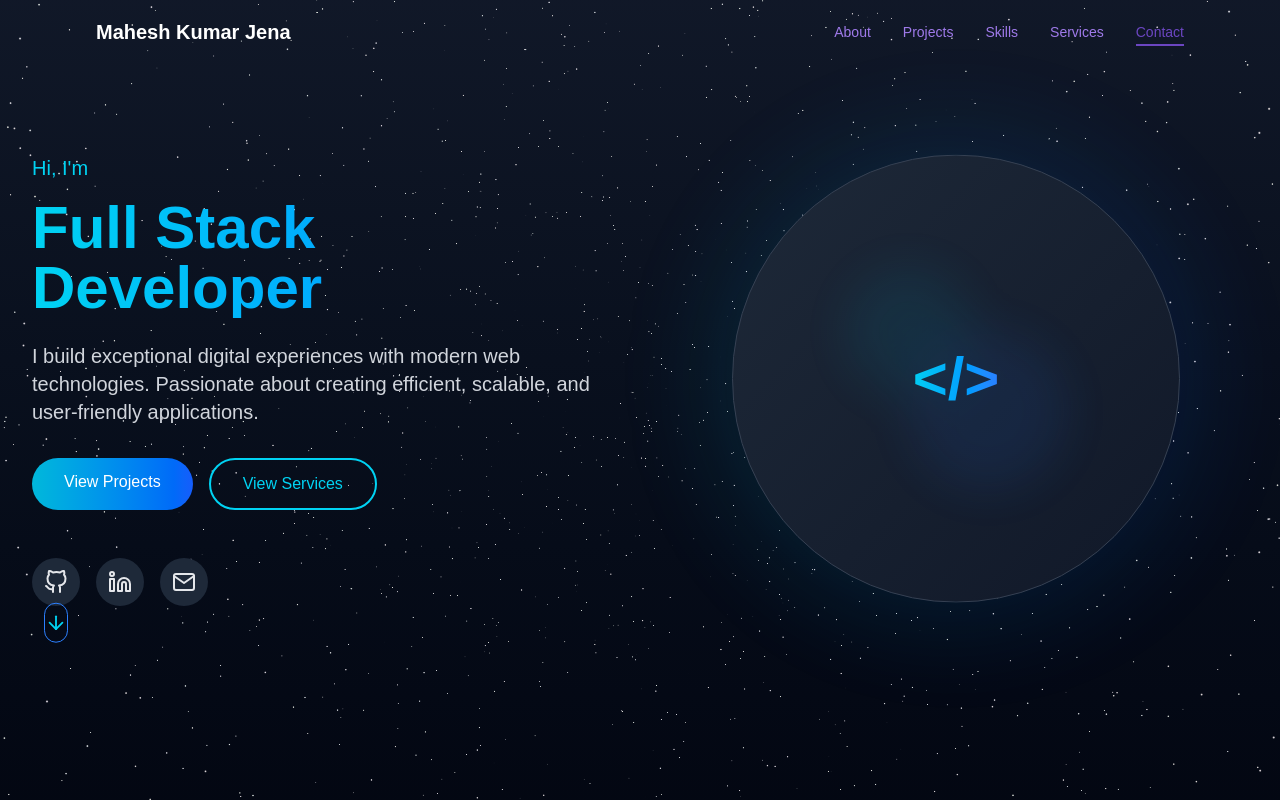
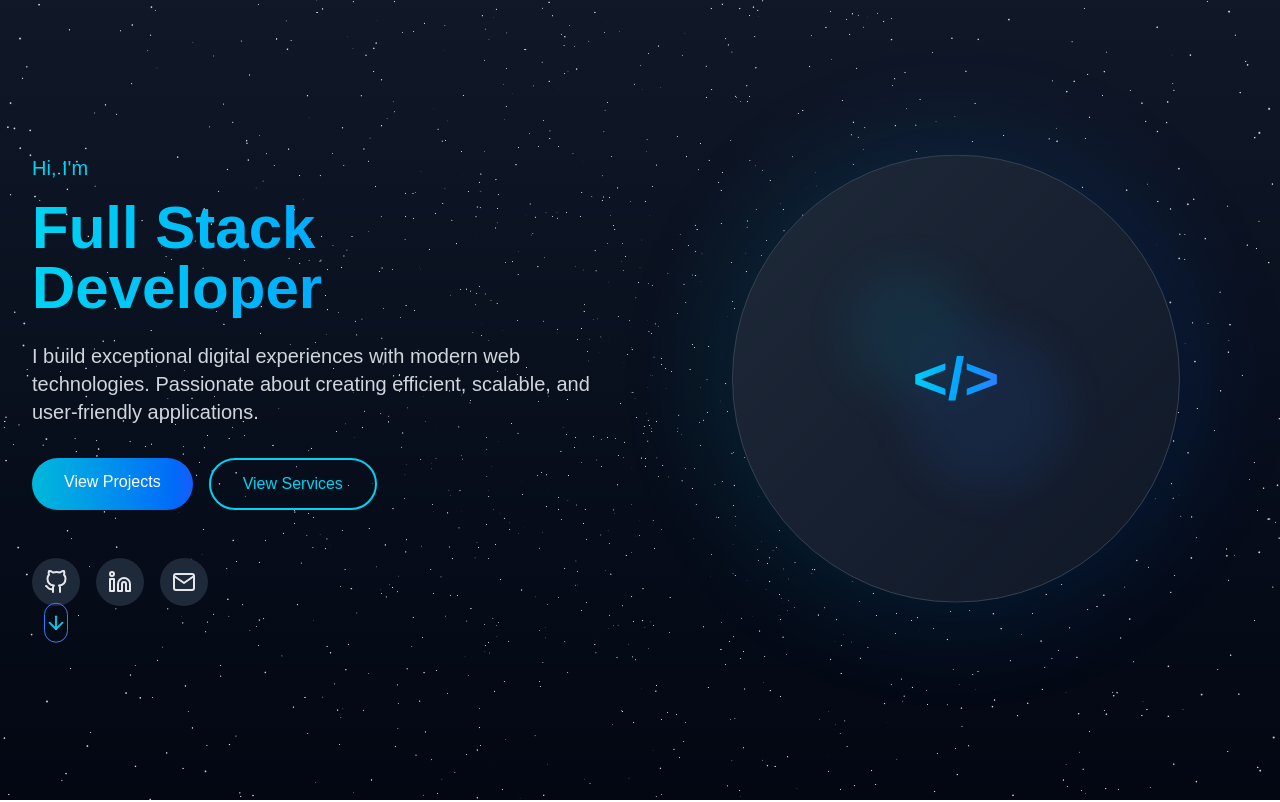
Before and after one commit to Maheshkumarjena/MKJ, a Next.js app: page / in a window 1280 px wide. Shown: the top 802 px of the page. Built offline with nearby package versions, Linux system fonts and the light colour scheme.

Commit message:
build error fix

```diff
--- a/src/app/page.tsx
+++ b/src/app/page.tsx
@@ -5,7 +5,6 @@ import Skills from '@/components/Skills';
 // import TechStack from '@/components/TechStack';
 import Contact from '@/components/Contact';
 import ServicesSection from '@/components/Services';
-import ResizableNavbar from  '@/components/Navigation'
 
 // import WhyChooseMe from '@/components/WhyMe';
 // import InfiniteTestimonials from '@/components/Testimonial';
@@ -13,40 +12,39 @@ import ResizableNavbar from  '@/components/Navigation'
 export default function Home() {
 
 
-  const navItems = [
-      {
-        name: "Home",
-        link: "#Home"
-      },
+  // const navItems = [
+  //     {
+  //       name: "Home",
+  //       link: "#Home"
+  //     },
 
-      {
-        name: "About",
-        link: "#about"
-      },
-      {
-        name: "Projects",
-        link: "#projects"
-      },
-      {
-        name: "Skills",
-        link: "#skills"
-      },
-      {
-        name: "Services",
-        link: "#services"
-      },
+  //     {
+  //       name: "About",
+  //       link: "#about"
+  //     },
+  //     {
+  //       name: "Projects",
+  //       link: "#projects"
+  //     },
+  //     {
+  //       name: "Skills",
+  //       link: "#skills"
+  //     },
+  //     {
+  //       name: "Services",
+  //       link: "#services"
+  //     },
 
-      {
-        name: "Contact",
-        link: "#contact"
-      },
+  //     {
+  //       name: "Contact",
+  //       link: "#contact"
+  //     },
 
 
-    ];
+  //   ];
 
   return (
     <main className=' overflow-x-hidden'>
-      <ResizableNavbar navItems={navItems}  />
       <Hero />
       <About />
       <Projects />
```
